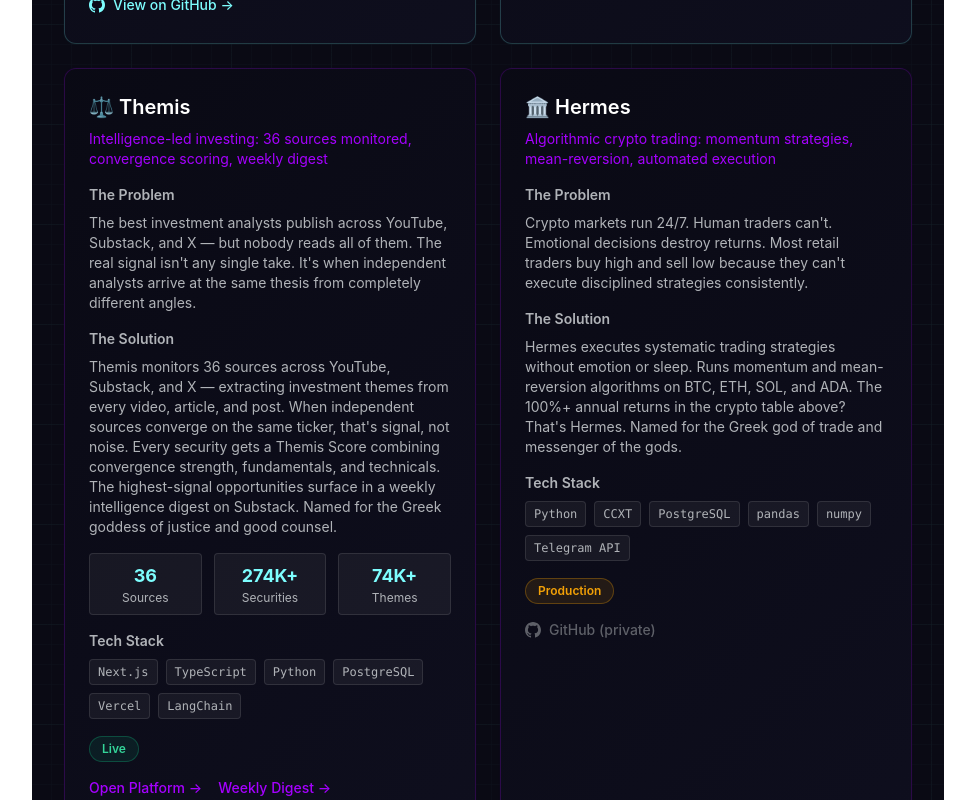
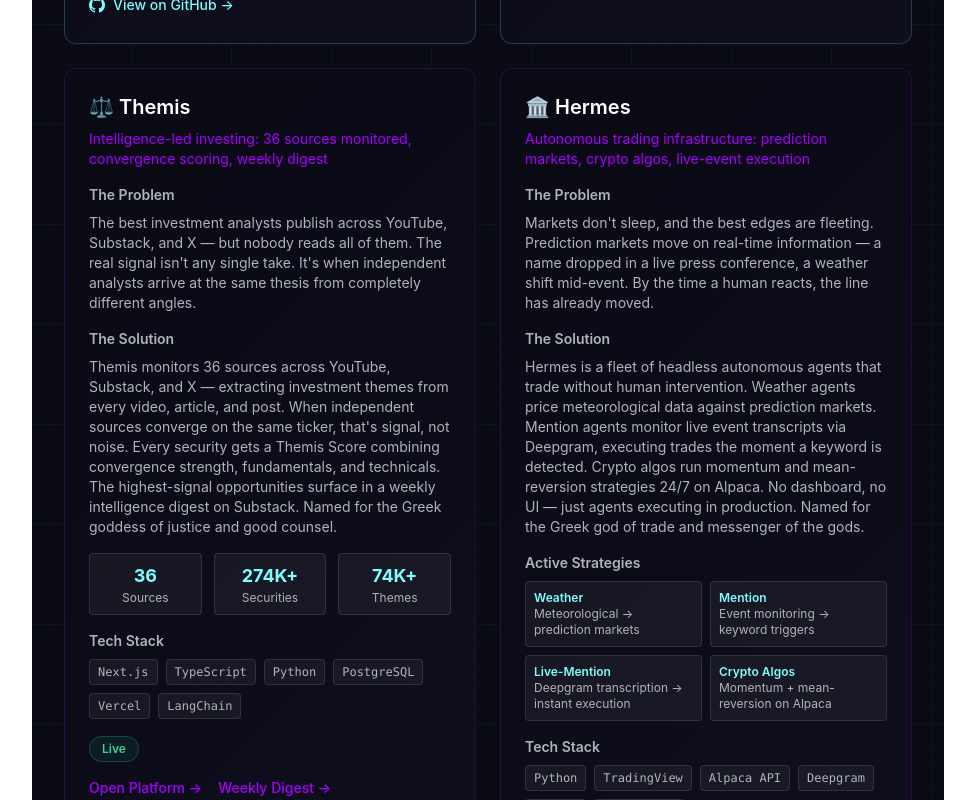
Before and after one commit to DogginitAN/andrewdavidnolan.com, a Next.js app: page /builder-mode in a window 1280 px wide. Shown: the part 3900-4700 px from the top of the page, without its empty margins (152-1127 px from the left). Built offline with nearby package versions, Linux system fonts and the light colour scheme; no server answers; the database is empty; a web font is replaced by a local one.

Commit message:
Update Hermes card: prediction markets, Deepgram live-mention, headless agents

```diff
--- a/app/builder-mode/page.tsx
+++ b/app/builder-mode/page.tsx
@@ -479,32 +479,57 @@
             <div className="p-6 rounded-xl neon-card neon-border-purple group">
               <h3 className="text-xl font-semibold mb-2 text-white">🏛️ Hermes</h3>
               <p className="text-sm text-[#A500FF] mb-4">
-                Algorithmic crypto trading: momentum strategies, mean-reversion, automated execution
+                Autonomous trading infrastructure: prediction markets, crypto algos, live-event execution
               </p>
 
               <div className="mb-4">
                 <h4 className="text-sm font-semibold mb-2 text-[#B0B3B8]">The Problem</h4>
                 <p className="text-sm tron-text">
-                  Crypto markets run 24/7. Human traders can't. Emotional decisions destroy returns.
-                  Most retail traders buy high and sell low because they can't execute disciplined
-                  strategies consistently.
+                  Markets don&apos;t sleep, and the best edges are fleeting. Prediction markets move on
+                  real-time information — a name dropped in a live press conference, a weather shift
+                  mid-event. By the time a human reacts, the line has already moved.
                 </p>
               </div>
 
               <div className="mb-4">
                 <h4 className="text-sm font-semibold mb-2 text-[#B0B3B8]">The Solution</h4>
                 <p className="text-sm tron-text">
-                  Hermes executes systematic trading strategies without emotion or sleep. Runs
-                  momentum and mean-reversion algorithms on BTC, ETH, SOL, and ADA. The 100%+ annual
-                  returns in the crypto table above? That's Hermes. Named for the Greek god of trade
-                  and messenger of the gods.
+                  Hermes is a fleet of headless autonomous agents that trade without human intervention.
+                  Weather agents price meteorological data against prediction markets. Mention agents
+                  monitor live event transcripts via Deepgram, executing trades the moment a keyword is
+                  detected. Crypto algos run momentum and mean-reversion strategies 24/7 on Alpaca. No
+                  dashboard, no UI — just agents executing in production. Named for the Greek god of
+                  trade and messenger of the gods.
                 </p>
+              </div>
+
+              {/* Active Strategies */}
+              <div className="mb-4">
+                <h4 className="text-sm font-semibold mb-2 text-[#B0B3B8]">Active Strategies</h4>
+                <div className="grid grid-cols-2 gap-2">
+                  <div className="p-2 rounded bg-white/5 border border-white/10">
+                    <div className="text-xs font-semibold text-[#7DFDFE]">Weather</div>
+                    <div className="text-xs text-[#B0B3B8]">Meteorological → prediction markets</div>
+                  </div>
+                  <div className="p-2 rounded bg-white/5 border border-white/10">
+                    <div className="text-xs font-semibold text-[#7DFDFE]">Mention</div>
+                    <div className="text-xs text-[#B0B3B8]">Event monitoring → keyword triggers</div>
+                  </div>
+                  <div className="p-2 rounded bg-white/5 border border-white/10">
+                    <div className="text-xs font-semibold text-[#7DFDFE]">Live-Mention</div>
+                    <div className="text-xs text-[#B0B3B8]">Deepgram transcription → instant execution</div>
+                  </div>
+                  <div className="p-2 rounded bg-white/5 border border-white/10">
+                    <div className="text-xs font-semibold text-[#7DFDFE]">Crypto Algos</div>
+                    <div className="text-xs text-[#B0B3B8]">Momentum + mean-reversion on Alpaca</div>
+                  </div>
+                </div>
               </div>
 
               <div className="mb-4">
                 <h4 className="text-sm font-semibold mb-2 text-[#B0B3B8]">Tech Stack</h4>
                 <div className="flex flex-wrap gap-2">
-                  {['Python', 'CCXT', 'PostgreSQL', 'pandas', 'numpy', 'Telegram API'].map(tech => (
+                  {['Python', 'TradingView', 'Alpaca API', 'Deepgram', 'Kalshi', 'Polymarket'].map(tech => (
                     <span key={tech} className="px-2 py-1 text-xs rounded bg-white/5 text-[#B0B3B8] border border-white/10 font-mono">
                       {tech}
                     </span>
@@ -513,8 +538,8 @@
               </div>
 
               <div className="mb-4">
-                <span className="inline-block px-3 py-1 text-xs font-semibold rounded-full bg-[#F2A007]/10 text-[#F2A007] border border-[#F2A007]/30">
-                  Production
+                <span className="inline-block px-3 py-1 text-xs font-semibold rounded-full bg-emerald-500/10 text-emerald-400 border border-emerald-500/30">
+                  Live — Headless Agents in Production
                 </span>
               </div>
 
```
